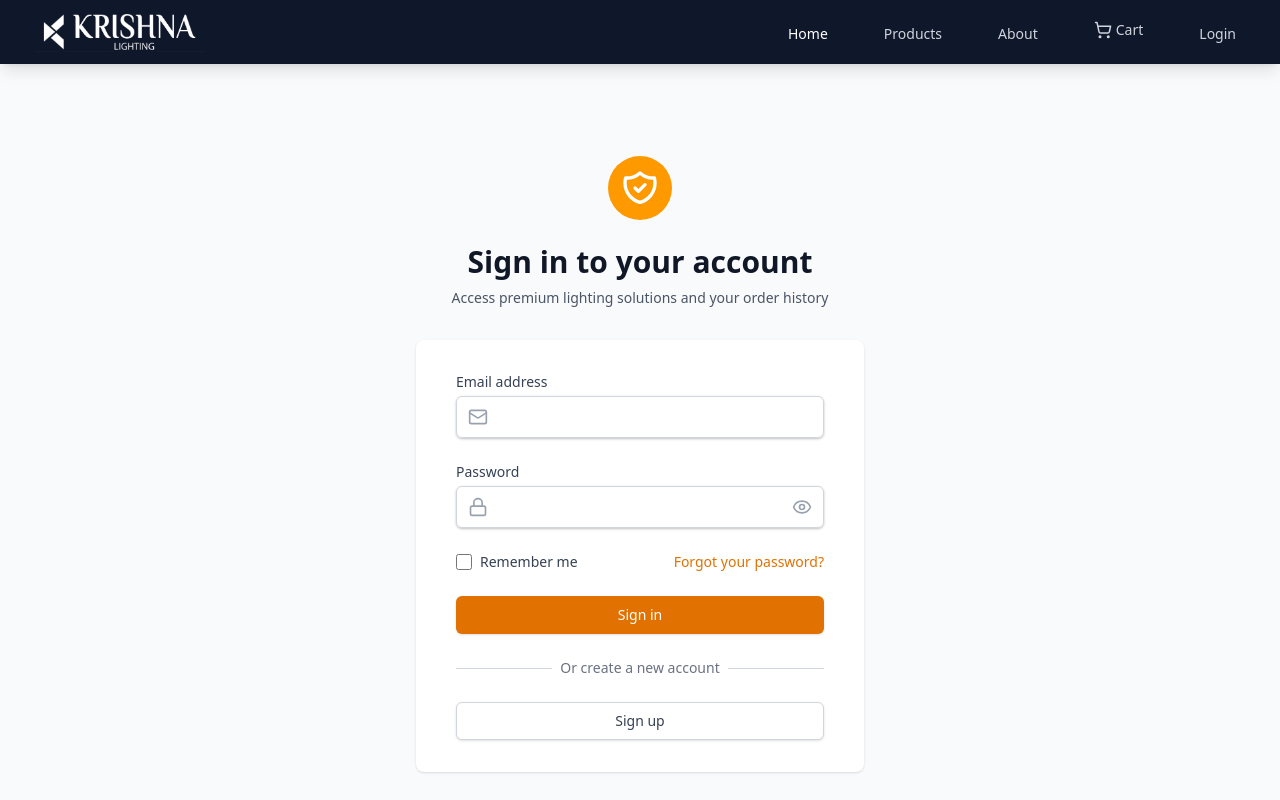
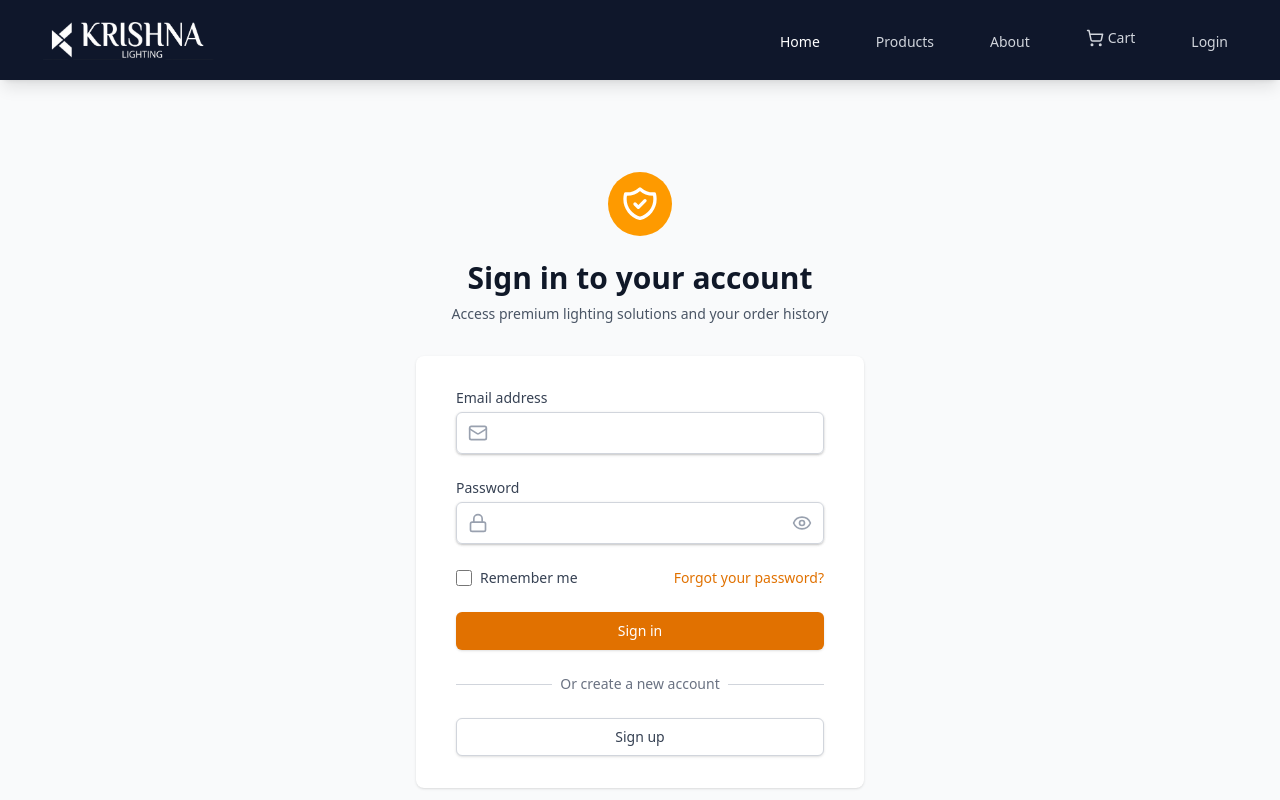
Before and after one commit to KirshnaLighting/Krishna-Lighting, a React (Vite) app in the folder frontend/: page /login in a window 1280 px wide. Shown: the top 800 px of the page. Built offline with nearby package versions, Linux system fonts and the light colour scheme.

Commit message:
Another Commit

```diff
--- a/frontend/src/Pages/Login.jsx
+++ b/frontend/src/Pages/Login.jsx
@@ -5,6 +5,7 @@
 import Footer from "../components/Footer"
 
 const LoginForm = () => {
+
   const [formData, setFormData] = useState({
     email: '',
     password: ''
@@ -76,7 +77,7 @@
   return (
     <>
       <Navbar />
-      <div className="min-h-screen bg-gray-50 flex flex-col justify-center py-12 sm:px-6 lg:px-8">
+      <div className="min-h-screen bg-gray-50 flex flex-col justify-center px-4 py-10 sm:px-6 lg:px-8">
         <div className="sm:mx-auto sm:w-full sm:max-w-md">
           <div className="flex justify-center">
             <div className="w-16 h-16 rounded-full bg-amber-500 flex items-center justify-center">
--- a/frontend/src/components/Navbar.jsx
+++ b/frontend/src/components/Navbar.jsx
@@ -8,7 +8,7 @@
   const { user, logout } = useContext(AuthContext);
   const [isMenuOpen, setIsMenuOpen] = useState(false);
   return (
-    <nav className="bg-slate-900 shadow-lg sticky top-0 z-50">
+    <nav className="bg-slate-900 shadow-lg sticky top-0 p-2 z-50">
       <div className="max-w-7xl mx-auto px-4 sm:px-6 lg:px-8">
         <div className="flex justify-between items-center h-16">
           {/* Logo */}
```
Also changed, not shown: 1 other file (tests, documents, lock files or other folders).
